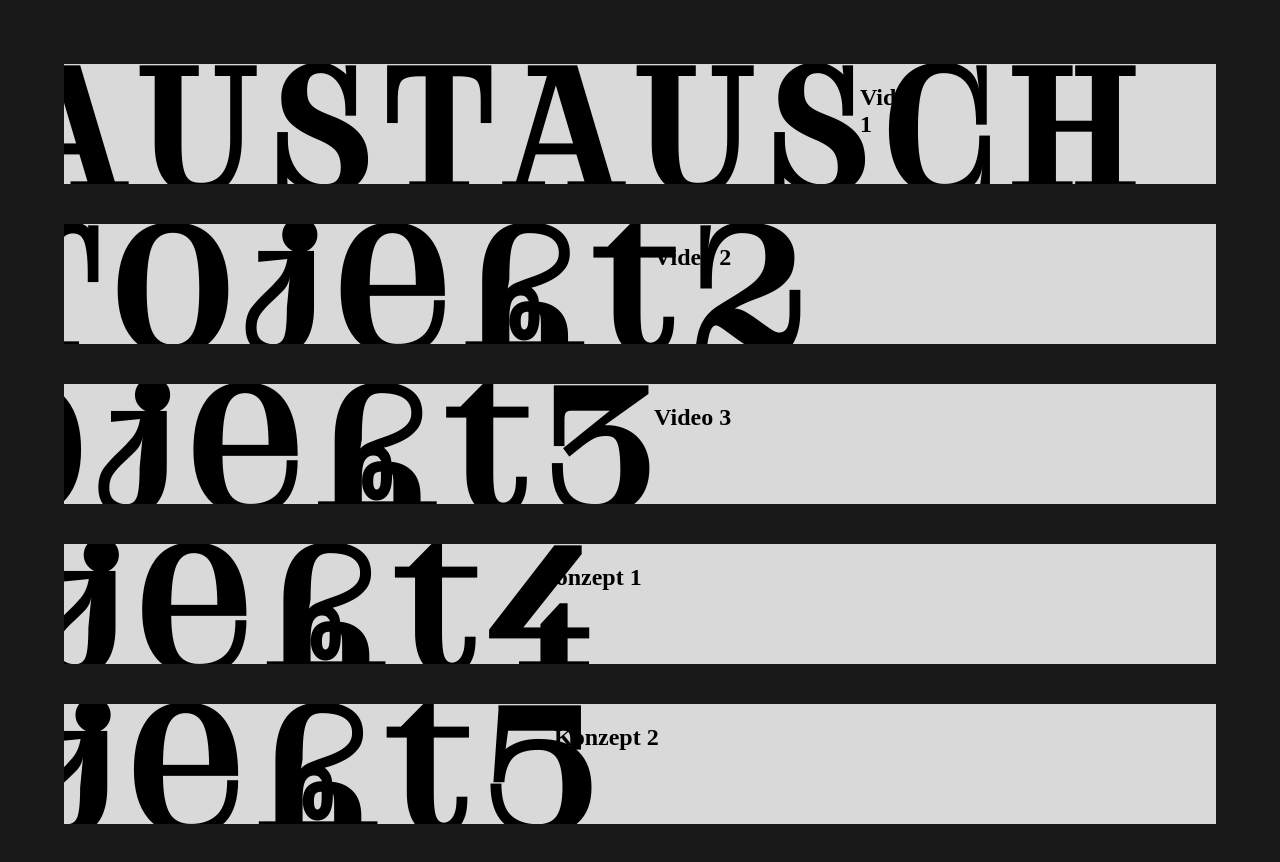
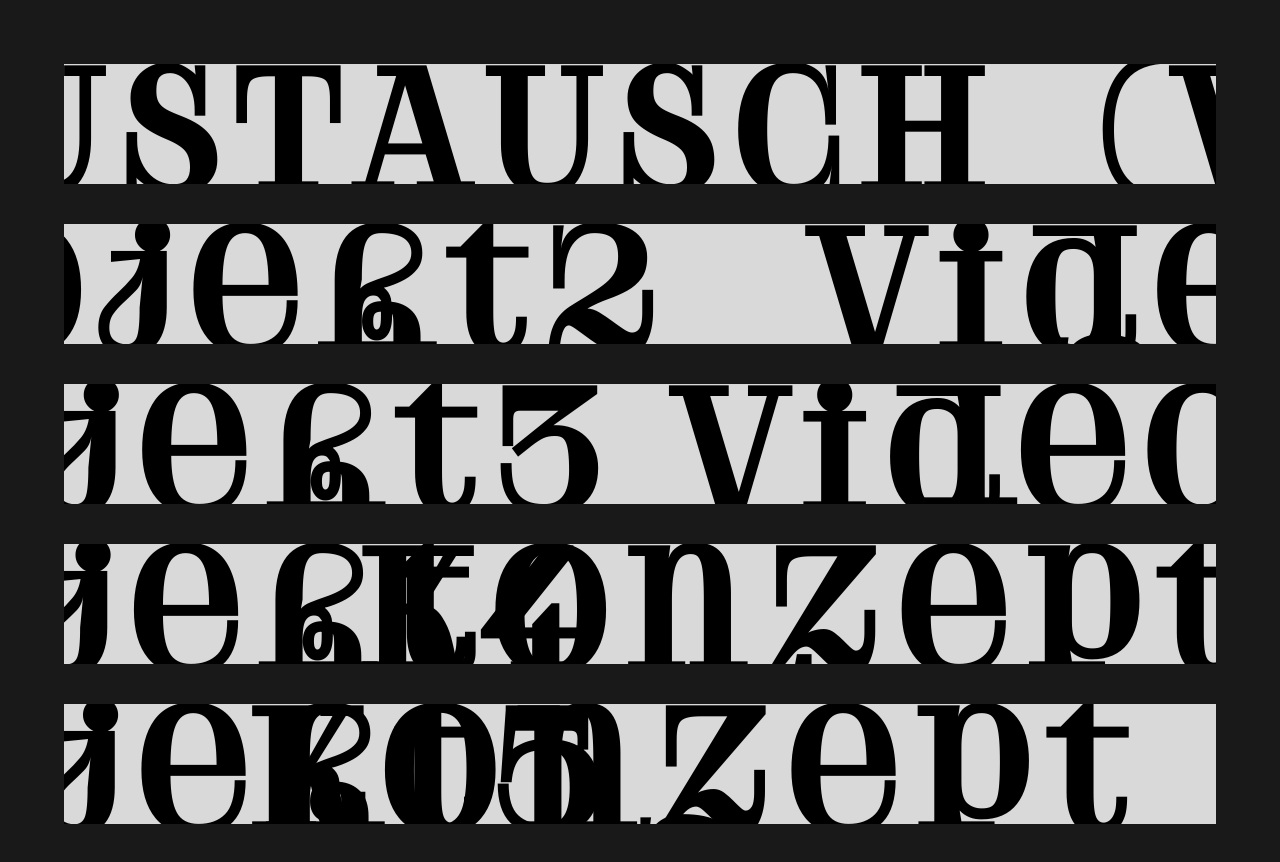
Before and after one commit to jojomoee/mappe, a website built with Vite: page src/index.html in a window 1280 px wide. Built offline with nearby package versions, Linux system fonts and the light colour scheme; a web font is replaced by a local one.

Commit message:
animation h2

```diff
--- a/src/js/components/list/data.list.js
+++ b/src/js/components/list/data.list.js
@@ -3,7 +3,7 @@ export const dataObj = {
     {
       id: "projekt1",
       header: "AUSTAUSCH",
-      info: "Video 1",
+      info: "(Video1)",
     },
 
     {
--- a/src/js/components/list/list.js
+++ b/src/js/components/list/list.js
@@ -20,8 +20,7 @@ export function createList() {
 
     let info = dataObj.projects[item].info;
     let h2 = div.appendChild(document.createElement("h2"));
-
-	h2.setAttribute('class', 'project-type')
+	h2.setAttribute('class','project-type' );
 	h2.appendChild(document.createTextNode(info));
 
     list.appendChild(li);
--- a/src/js/main.js
+++ b/src/js/main.js
@@ -4,7 +4,9 @@ function sleep(ms) {
   return new Promise((resolve) => setTimeout(resolve, ms));
 }
 
-async function init() {
+async function headerAnimation() {
+
+  await sleep(500);
   let h1Coll = document.getElementsByClassName("project-header");
   for (let h1 of h1Coll) {
     let tl = gsap.timeline({ repeat: -1 });
@@ -20,12 +22,17 @@ async function init() {
       ease: "power2.inOut",
     });
 
+    await sleep(500);
+  }
+}
+
+async function typeAnimation() {
   let h2Coll = document.getElementsByClassName("project-type");
   for (let h2 of h2Coll) {
     let tl = gsap.timeline({ repeat: -1 });
     tl.to(h2, {
       duration: 3,
-        x: -h2.innerHTML.length * 50,
+      x: -h2.innerHTML.length * 100,
       ease: "power2.inOut",
     });
 
@@ -34,10 +41,13 @@ async function init() {
       x: 0,
       ease: "power2.inOut",
     });
-    }
-
-    await sleep(500);
+    await sleep(250);
   }
 }
 
+function init() {
+  headerAnimation();
+  typeAnimation();
+}
+
 document.addEventListener("DOMContentLoaded", init, false);
--- a/src/scss/style.scss
+++ b/src/scss/style.scss
@@ -15,8 +15,9 @@ body {
 div {
   overflow: hidden;
   display: flex;
-  flex-flow: row;
   height: 15vh;
+  width: 90vw;
+  justify-content: space-between;
 }
 h1 {
   font-family: SolideMirage-Etroit;
@@ -31,7 +32,16 @@ h1 {
     line-height: 5rem;
   }
 }
+h2 {
 
+  font-family: SolideMirage-Etroit;
+  font-size: 10rem;
+  line-height: 7rem;
+  text-align: center;
+  margin: 0;
+  padding: 0;
+	display: flex;
+}
 ul {
   margin-top: 5vw;
   display: flex;
```
Lines whose indentation alone changed are shown as unchanged.
